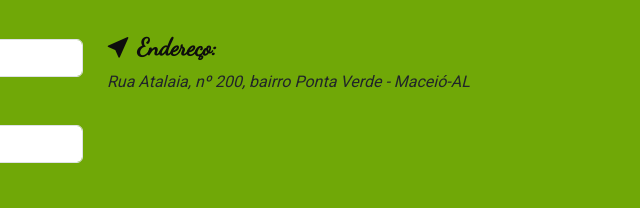
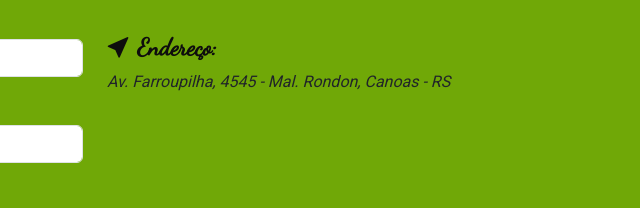
Before and after one commit to DiegoPazzini/Pazzini_restaurant, a plain HTML site: page index.html in a window 1280 px wide. Shown: the part 2434-2642 px from the top of the page, 640-1280 px from the left. Drawn offline with nearby package versions, Linux system fonts and the light colour scheme.

Commit message:
Update index.html

```diff
--- a/index.html
+++ b/index.html
@@ -566,7 +566,7 @@
                   <i class="bi bi-cursor-fill"></i>
                   Endereço:
                 </h3>
-                <p>Rua Atalaia, nº 200, bairro Ponta Verde - Maceió-AL</p>
+                <p>Av. Farroupilha, 4545 - Mal. Rondon, Canoas - RS </p>
               </div>
             </div>
           </div>
```
